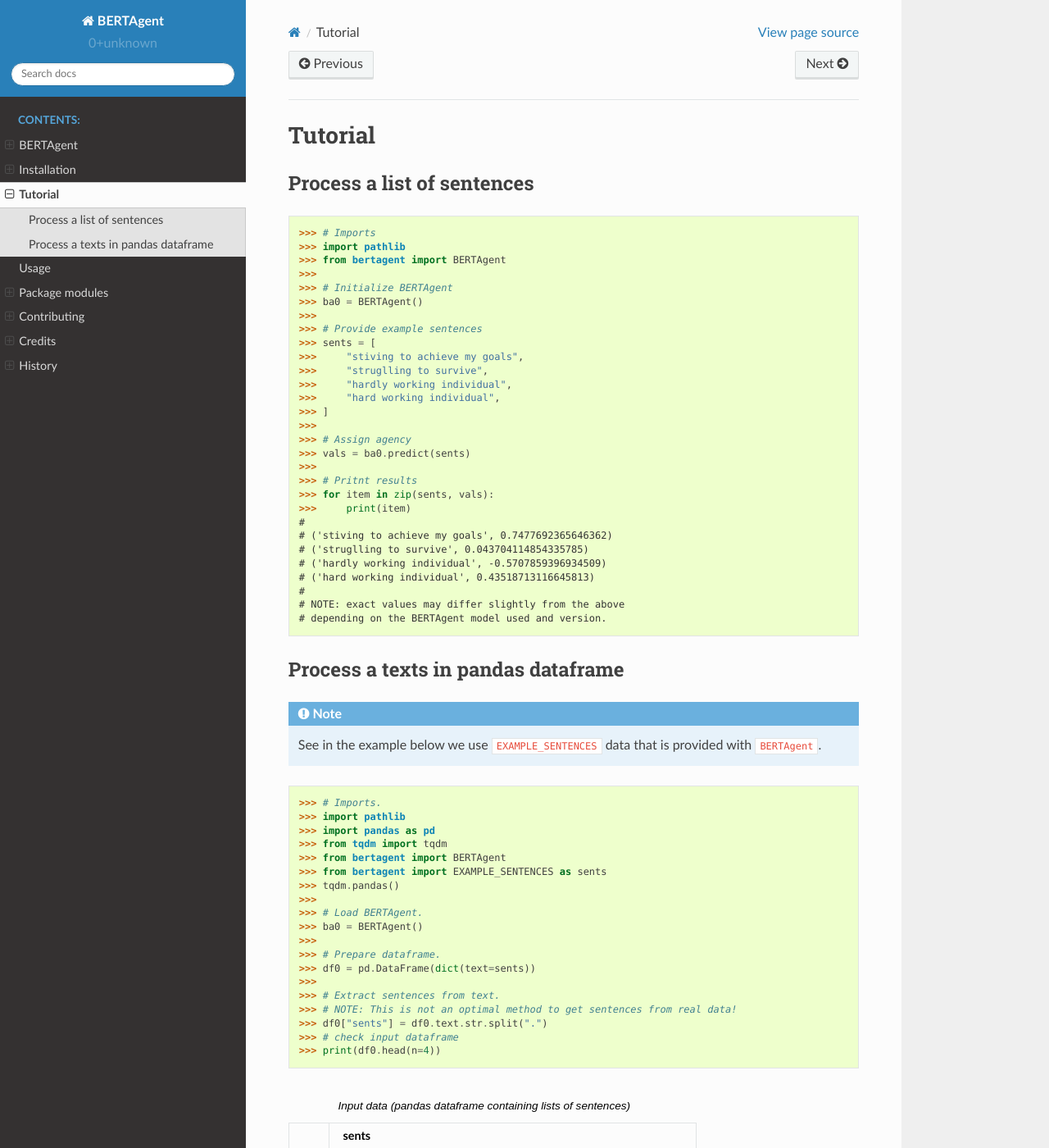
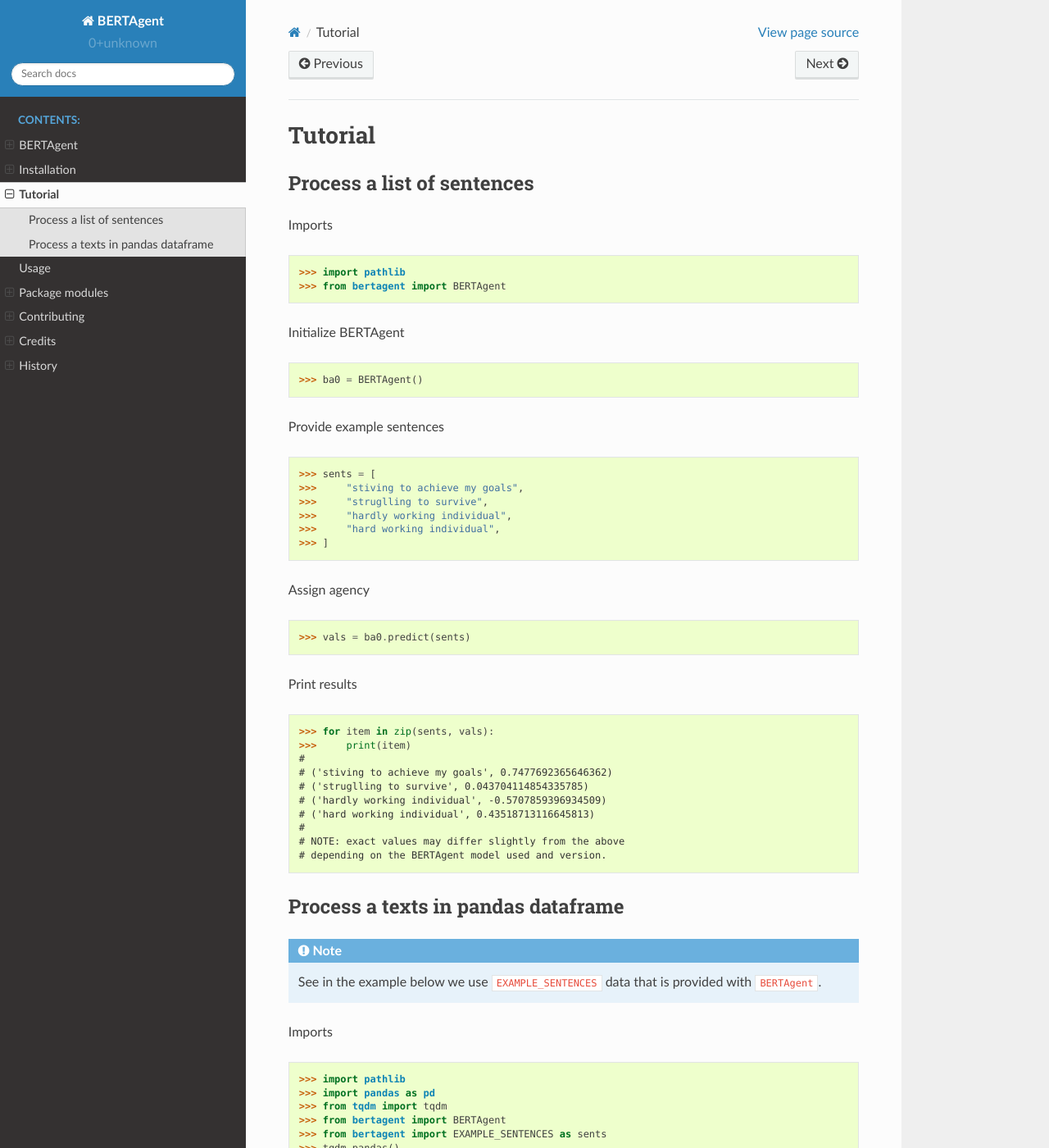
Before and after one commit to cogsys-io/bertagent, a Sphinx documentation site: the page built from docs/source/tutorial.rst, in a window 1280 px wide and 1400 px high. Shown: the whole window at 82% size. Built offline with Sphinx 7.4.7 and the Read the Docs theme 2.0.0, drawn with Linux system fonts in a browser that asks for light colours; some of the changed text lies outside the part shown.

Commit message:
upd: tutorial

```diff
--- a/docs/source/tutorial.rst
+++ b/docs/source/tutorial.rst
@@ -8,27 +8,41 @@
 Process a list of sentences
 ---------------------------
 
+
+Imports
+
 .. code-block:: python
 
-    >>> # Imports
     >>> import pathlib
     >>> from bertagent import BERTAgent
-    >>>
-    >>> # Initialize BERTAgent
+
+Initialize BERTAgent
+
+.. code-block:: python
+
     >>> ba0 = BERTAgent()
-    >>>
-    >>> # Provide example sentences
+
+Provide example sentences
+
+.. code-block:: python
+
     >>> sents = [
     >>>     "stiving to achieve my goals",
     >>>     "struglling to survive",
     >>>     "hardly working individual",
     >>>     "hard working individual",
     >>> ]
-    >>>
-    >>> # Assign agency
+
+Assign agency
+
+.. code-block:: python
+
     >>> vals = ba0.predict(sents)
-    >>>
-    >>> # Pritnt results
+
+Print results
+
+.. code-block:: python
+
     >>> for item in zip(sents, vals):
     >>>     print(item)
     #
@@ -50,10 +64,10 @@
    that is
    provided with ``BERTAgent``.
 
+Imports
 
 .. code-block:: python
 
-    >>> # Imports.
     >>> import pathlib
     >>> import pandas as pd
     >>> from tqdm import tqdm
@@ -61,16 +75,30 @@
     >>> from bertagent import EXAMPLE_SENTENCES as sents
     >>> tqdm.pandas()
     >>>
-    >>> # Load BERTAgent.
+
+Load BERTAgent
+
+.. code-block:: python
+
     >>> ba0 = BERTAgent()
-    >>>
-    >>> # Prepare dataframe.
+
+Prepare dataframe.
+
+.. code-block:: python
+
     >>> df0 = pd.DataFrame(dict(text=sents))
-    >>>
-    >>> # Extract sentences from text.
+
+Extract sentences from text.
+
+.. code-block:: python
+
     >>> # NOTE: This is not an optimal method to get sentences from real data!
     >>> df0["sents"] = df0.text.str.split(".")
-    >>> # check input dataframe
+
+Check input dataframe
+
+.. code-block:: python
+
     >>> print(df0.head(n=4))
 
 
@@ -80,12 +108,23 @@
    :header-rows: 1
 
 
+
+
+Evaluate agency
+
 .. code-block:: python
 
-    >>> # Evaluate agency
     >>> model_id = "ba0"
     >>> df0[model_id] = df0.sents.progress_apply(ba0.predict)
-    >>>
+
+Compute more specific indices of agency
+(``tot`` = total = sum af all values for all sentences,
+``pos`` = only positive,
+``neg`` = only negative,
+``abs`` = sum of absolute values)
+
+.. code-block:: python
+
     >>> df0["BATot"] = df0[model_id].apply(ba0.tot)
     >>> df0["BAPos"] = df0[model_id].apply(ba0.pos)
     >>> df0["BANeg"] = df0[model_id].apply(ba0.neg)
@@ -100,7 +139,11 @@
     >>>     "BAAbs",
     >>> ]
     >>>
-    >>> # Check example rows.
+
+Check output
+
+.. code-block:: python
+
     >>> df0[cols0].tail(n=8)
 
 
```
Also changed, not shown: other parts of docs/source/tutorial.rst (+6 -0 lines).
